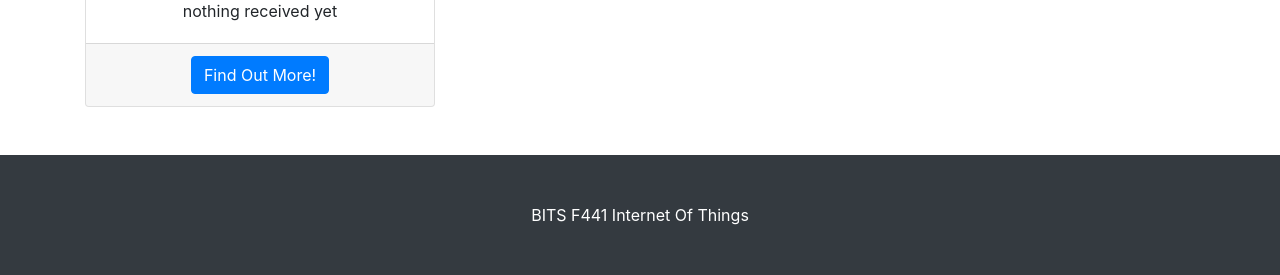
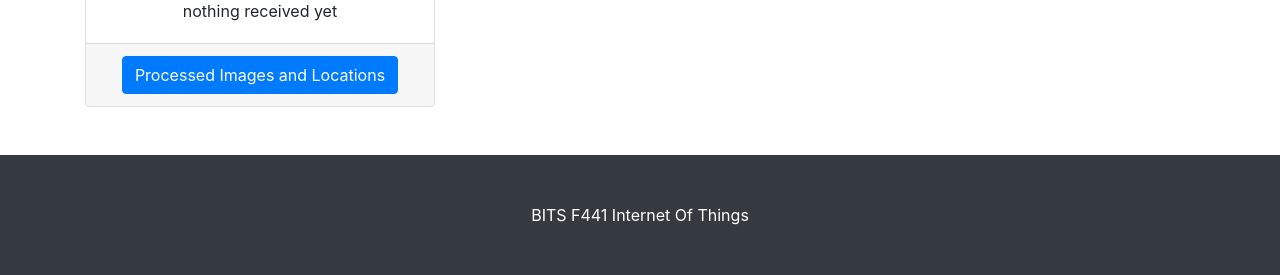
Before and after one commit to shreyas-bk/RPI-Drone-Image-Detection-IOT-Project, a Flask app: page / in a window 1280 px wide. Shown: the part 1462-1737 px from the top of the page. Run offline with Flask 2, Linux system fonts and the light colour scheme; grey boxes labelled with a size stand in for pictures from a placeholder-image service; data that the repository does not hold is empty; parts of the project's set-up code (start-up, migrations or seed data) failed here and were passed over; some libraries are stand-ins or nearby versions.

Commit message:
Update index.html

```diff
--- a/flask-app/templates/index.html
+++ b/flask-app/templates/index.html
@@ -82,7 +82,7 @@
             <div id="data">nothing received yet</div>
           </div>
           <div class="card-footer">
-            <a href="display_all" class="btn btn-primary">Find Out More!</a>
+            <a href="display_all" class="btn btn-primary">Processed Images and Locations</a>
           </div>
         </div>
       </div>
```
